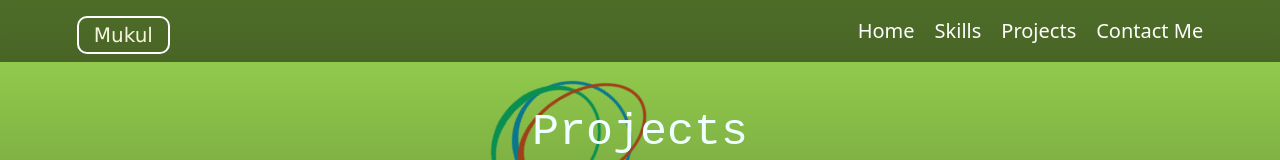
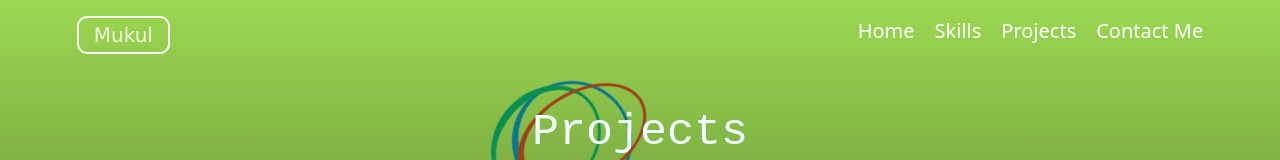
Before and after one commit to MUKUL6121/Mukul_Portfolio-2, a React (Vite) app: page /Projects in a window 1280 px wide. Shown: the top 160 px of the page. Built offline with nearby package versions, Linux system fonts and the light colour scheme; a web font is replaced by a local one.

Commit message:
Update header.css

```diff
--- a/src/component/Header/header.css
+++ b/src/component/Header/header.css
@@ -1,5 +1,5 @@
 #header-main {
-    position: sticky;
+     position: sticky;
     top: 0;
     z-index: 1000;
     display: flex;
@@ -7,9 +7,10 @@
     align-items: center;
     padding: 10px 6%;
     font-size: 28px;
-    color: white;
-    background-color: rgba(0, 0, 0, 0.5);
-    backdrop-filter: blur(5px);
+    /* box-shadow: 0px 0px 25px rgb(36, 35, 35, 0.9); */
+    z-index: 200px;
+    color: black;
+    backdrop-filter: blur(3px);
 }
 
 #Logo a {
```
